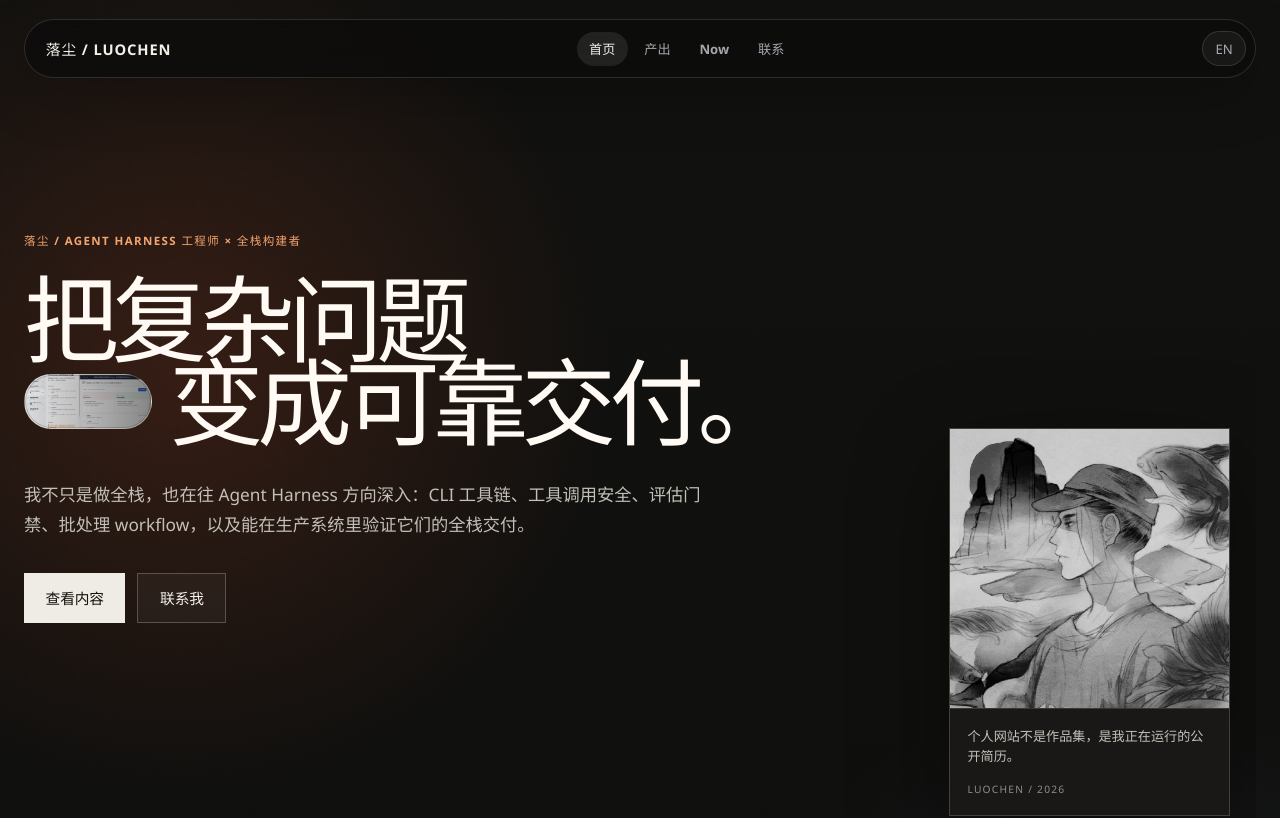
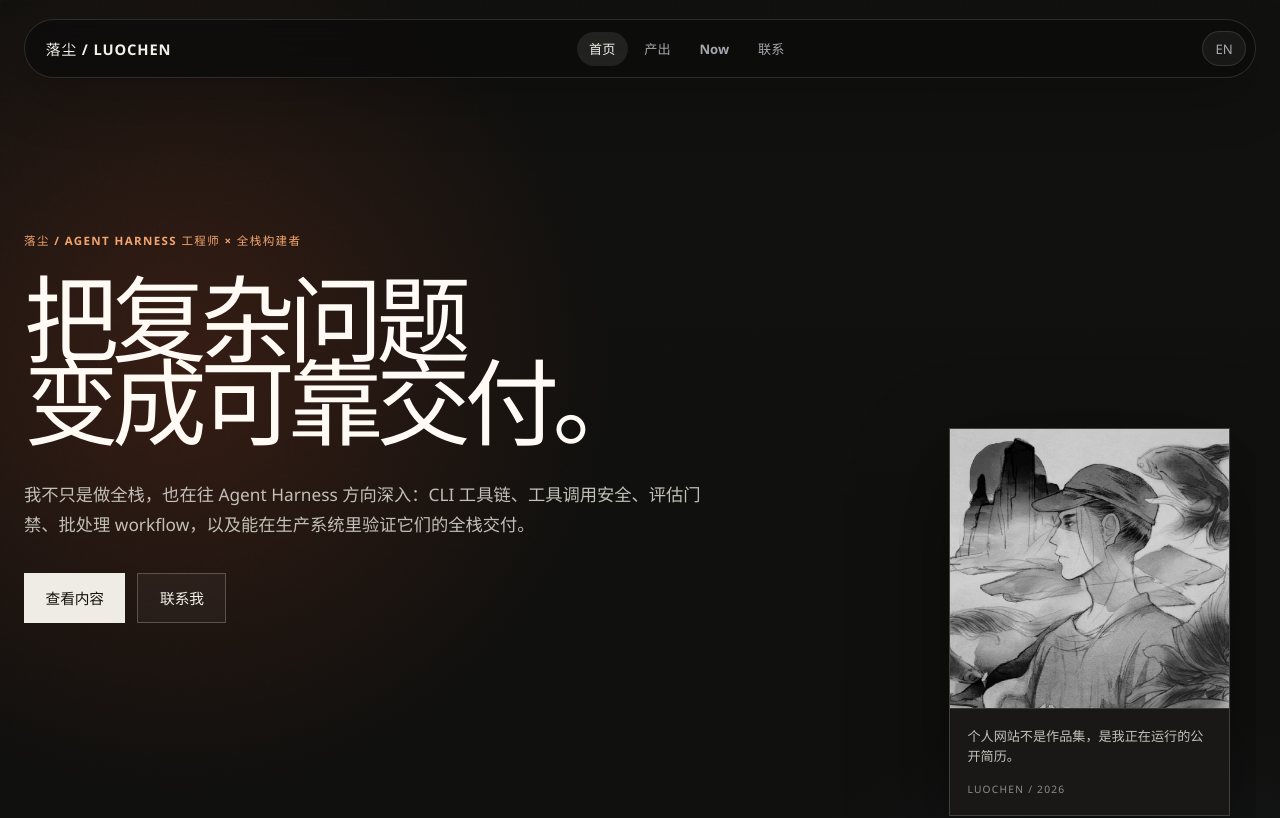
Before and after one commit to luochen211/luo-chen-com, a React (Vite) app: page / in a window 1280 px wide. Shown: the top 818 px of the page. Built offline with nearby package versions, Linux system fonts and the light colour scheme.

Commit message:
fix: remove hero preview pill

```diff
--- a/src/pages/HomePage.jsx
+++ b/src/pages/HomePage.jsx
@@ -17,7 +17,6 @@ function Hero({ t, locale }) {
         <p className="hero-overline">{t.homeUi.name} / {t.homeUi.role}</p>
         <h1>
           <span>{isEnglish ? 'Complex problems,' : '把复杂问题'}</span>
-          <span className="hero-inline-image" aria-hidden="true" />
           <span>{isEnglish ? 'reliably delivered.' : '变成可靠交付。'}</span>
         </h1>
         <p className="hero-intro">{t.hero.intro}</p>
--- a/src/redesign.css
+++ b/src/redesign.css
@@ -118,20 +118,6 @@ body {
 
 .hero-copy h1 > span:first-child {
   display: block;
-}
-
-.hero-inline-image {
-  display: inline-block;
-  width: clamp(5rem, 10vw, 9rem);
-  height: clamp(2.1rem, 4.3vw, 4.4rem);
-  margin: 0 0.18em 0.06em 0;
-  border: 1px solid rgba(242, 240, 233, 0.25);
-  border-radius: 999px;
-  vertical-align: 0.04em;
-  background:
-    linear-gradient(90deg, rgba(12, 12, 11, 0.1), rgba(12, 12, 11, 0.5)),
-    url('/demos/agent-harness/preview.png') center / cover;
-  box-shadow: inset 0 0 0 1px rgba(0, 0, 0, 0.18);
 }
 
 .hero-intro {
@@ -886,7 +872,6 @@ body {
   }
 
   .hero-copy h1 > span:first-child { display: inline; }
-  .hero-inline-image { width: 4.6rem; height: 2.1rem; }
   .hero-portrait-panel { margin-top: 4rem; }
   .hero-marquee { position: relative; right: auto; bottom: auto; left: auto; width: 100vw; margin: 5rem 0 0 calc(50% - 50vw); }
 
```
